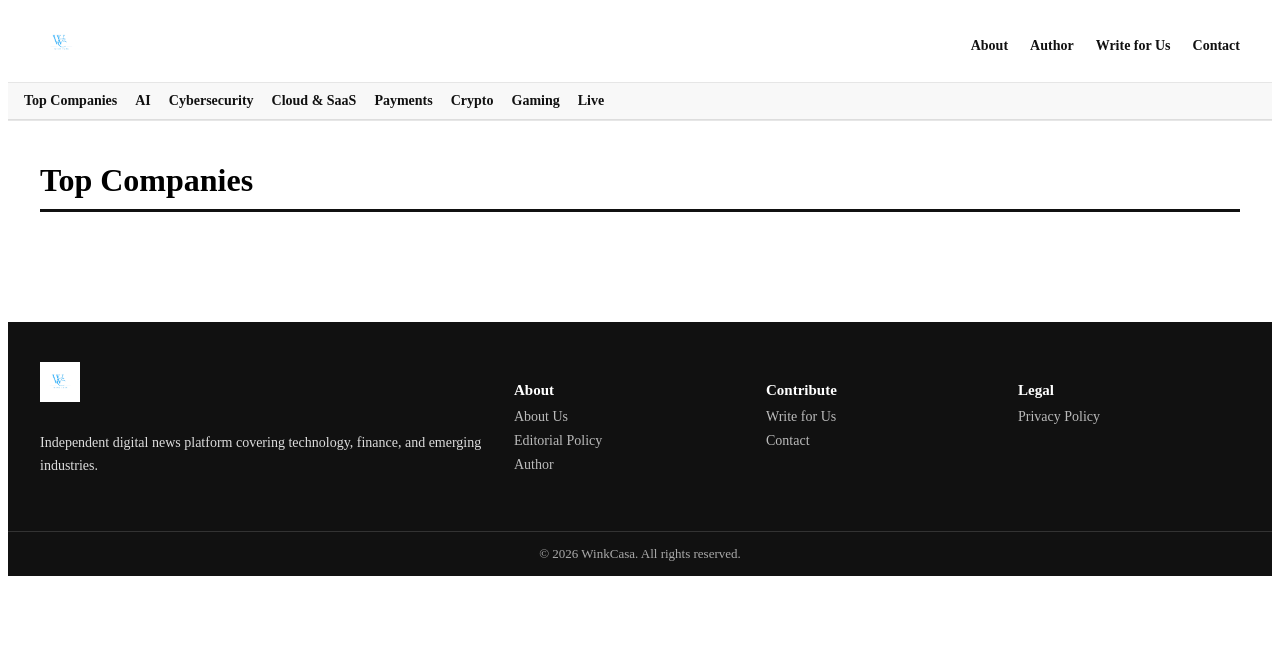
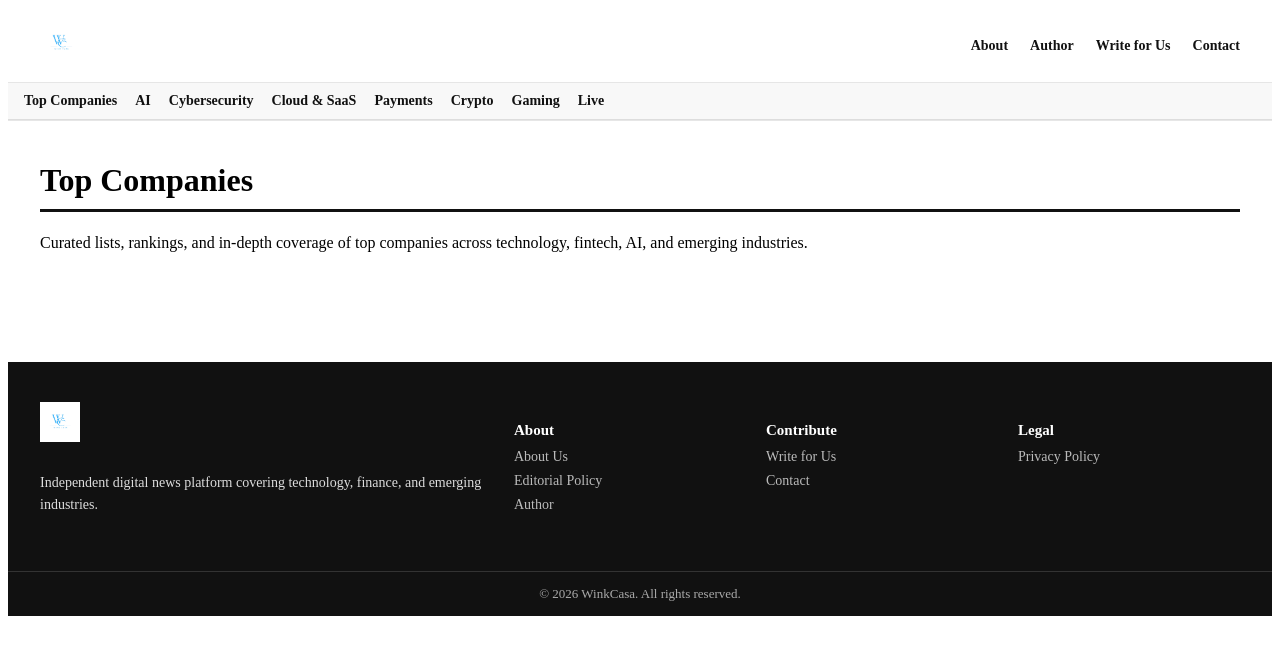
Before and after one commit to rinkeshjha623/winkcasa.com, a Jekyll site: the page built from categories/top-companies.md, in a window 1280 px wide. Shown: the top 655 px of the page. Built offline with Jekyll 4.4.1, drawn with Linux system fonts in a browser that asks for light colours.

Commit message:
Update top-companies.md

```diff
--- a/categories/top-companies.md
+++ b/categories/top-companies.md
@@ -2,4 +2,5 @@
 layout: category
 title: Top Companies
 category: top-companies
+description: Curated lists, rankings, and in-depth coverage of top companies across technology, fintech, AI, and emerging industries.
 ---
```
